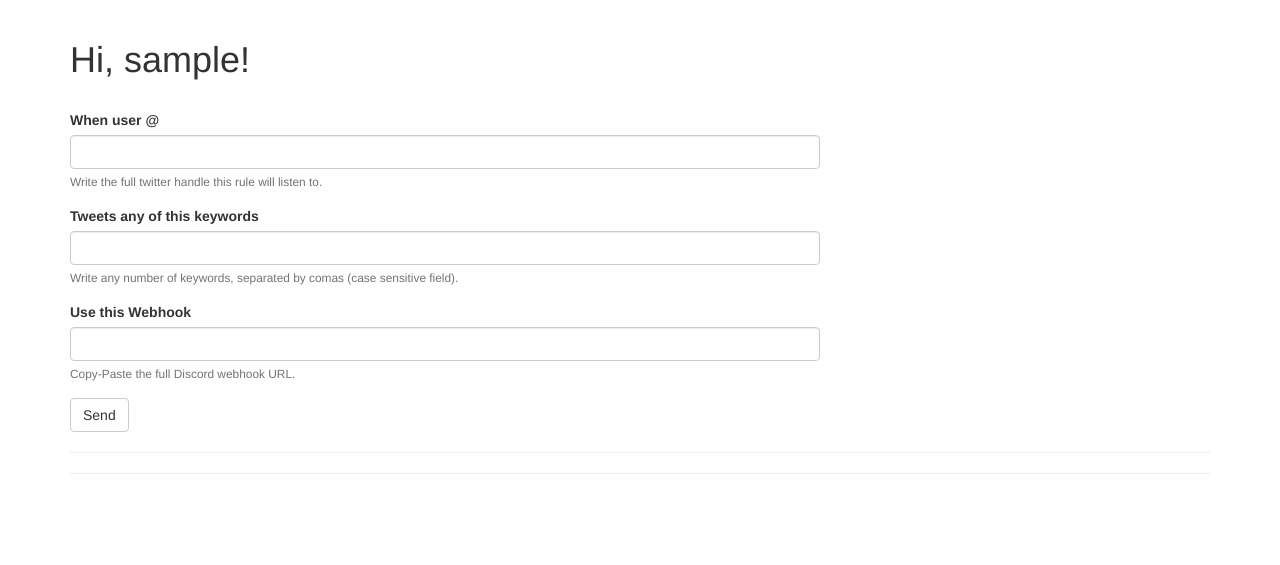
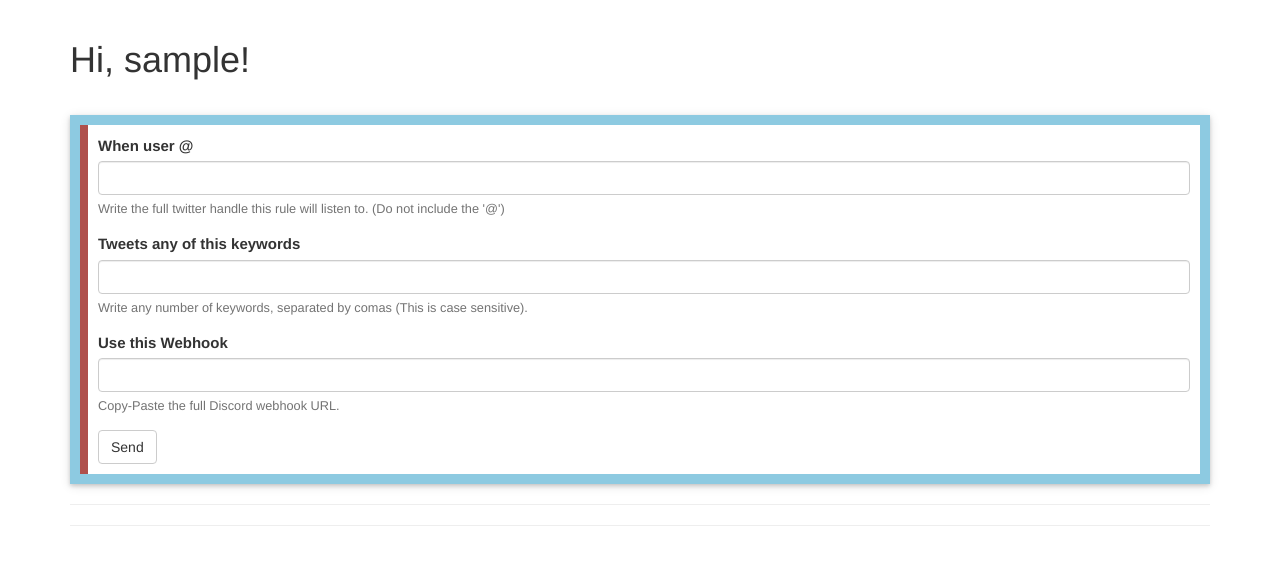
Before and after one commit to cspidermx/Discord-Herald-Front, a Flask app: page /index in a window 1280 px wide. Shown: the part 52-617 px from the top of the page. Run offline with Flask 2, Linux system fonts and the light colour scheme; the visitor is signed in with stand-in values (Sample User, id 1); data comes from the database, SQL or seed files in the repository; data that the repository does not hold is empty; some libraries are stand-ins or nearby versions.

Commit message:
cosmetic 1

```diff
--- a/webapp/forms.py
+++ b/webapp/forms.py
@@ -7,9 +7,10 @@ from webapp.models import User
 class AddEditRule(FlaskForm):
     ruleid = HiddenField('id')
     twitterhandle = StringField(label='When user @', validators=[DataRequired()],
-                                description="Write the full twitter handle this rule will listen to.")
+                                description="Write the full twitter handle this rule will listen to. "
+                                            "(Do not include the '@')")
     lookfor = StringField(label='Tweets any of this keywords', validators=[DataRequired()],
-                          description="Write any number of keywords, separated by comas (case sensitive field).")
+                          description="Write any number of keywords, separated by comas (This is case sensitive).")
     hook = StringField(label='Use this Webhook', validators=[DataRequired(), URL()],
                        description="Copy-Paste the full Discord webhook URL.")
     submit = SubmitField('Send')
--- a/webapp/routes.py
+++ b/webapp/routes.py
@@ -108,9 +108,9 @@ def index(editid):
     if frmss.validate_on_submit():
         if frmss.ruleid.data == "":
             newrule = Rules(id_user=current_user.id,
-                            handle=frmss.twitterhandle.data,
-                            lookfor=frmss.lookfor.data,
-                            discrobot=frmss.hook.data)
+                            handle=str(frmss.twitterhandle.data).replace('@', '').strip(),
+                            lookfor=frmss.lookfor.data.strip(),
+                            discrobot=frmss.hook.data.strip())
             newrule.new_id()
             lock(True)
             wappdb.session.add(newrule)
@@ -122,9 +122,9 @@ def index(editid):
             plain_text = decrypt_id(cipher_text)
             lock(True)
             ruletoedit = Rules.query.filter_by(id=int(plain_text)).first()
-            ruletoedit.handle = frmss.twitterhandle.data
-            ruletoedit.lookfor = frmss.lookfor.data
-            ruletoedit.discrobot = frmss.hook.data
+            ruletoedit.handle = str(frmss.twitterhandle.data).replace('@', '')
+            ruletoedit.lookfor = frmss.lookfor.data.strip()
+            ruletoedit.discrobot = frmss.hook.data.strip()
             print(wappdb.session.commit())
             lock(False)
         return redirect(url_for('index'))
--- a/webapp/static/customstyles/custom.css
+++ b/webapp/static/customstyles/custom.css
@@ -14,6 +14,22 @@
     border-left: 8px solid #504caf;
     word-wrap: break-word;
 	font-size: 16px;
+}
+
+.rules-form {
+    background-color: #8dcae1;
+    padding: 10px 10px 10px 10px;
+    margin: 5px 0;
+    box-shadow: 0 2px 4px 0 rgba(0,0,0,0.16),0 2px 10px 0 rgba(0,0,0,0.12)!important;
+}
+
+.text-form {
+    width: auto;
+    background-color: #fff;
+	padding: 10px 10px 10px 10px;
+    border-left: 8px solid #af504c;
+    word-wrap: break-word;
+	font-size: 15px!important;
 }
 
 .title {
--- a/webapp/templates/index.html
+++ b/webapp/templates/index.html
@@ -8,8 +8,8 @@
 
 {% block app_content %}
     <h1>Hi, {{ current_user.username }}!</h1><BR>
-    <div class="row">
-        <div class="col-md-8">
+    <div class="row rules-form">
+        <div class="text-form">
             {{ wtf.quick_form(form) }}
         </div>
     </div>
```
